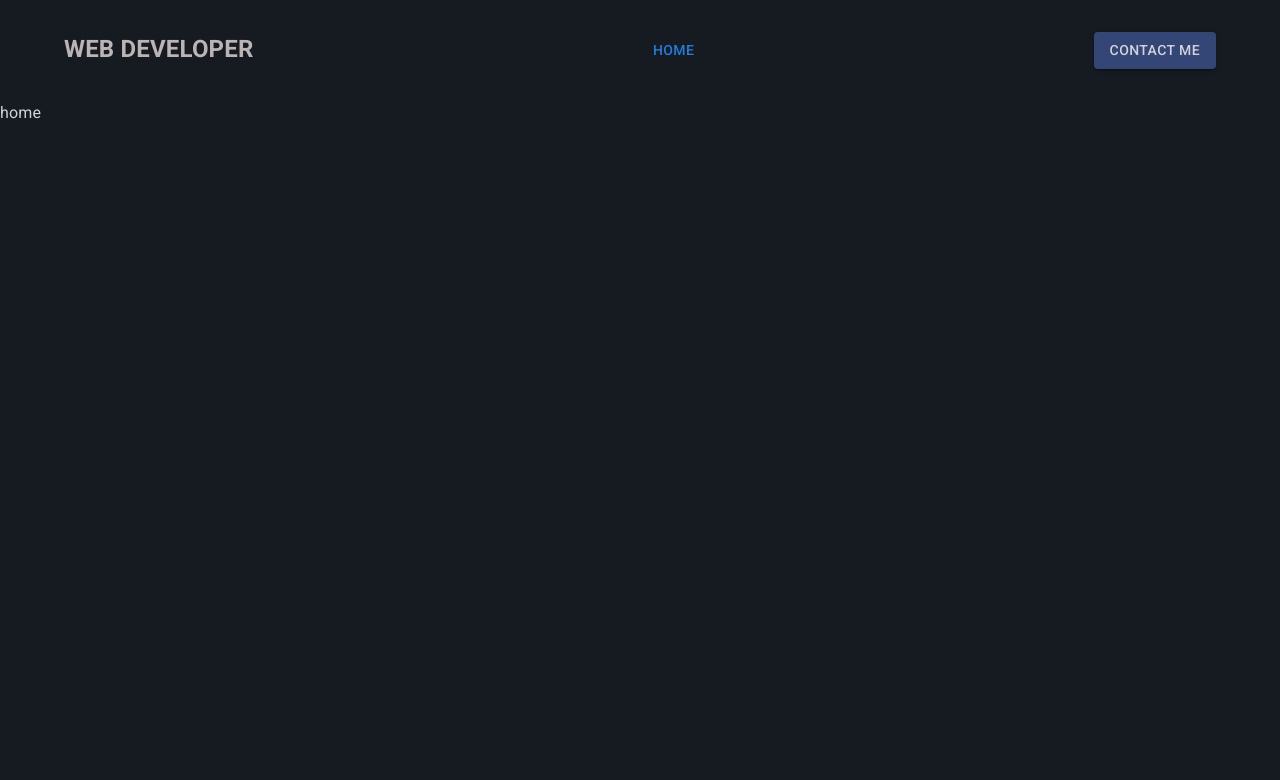
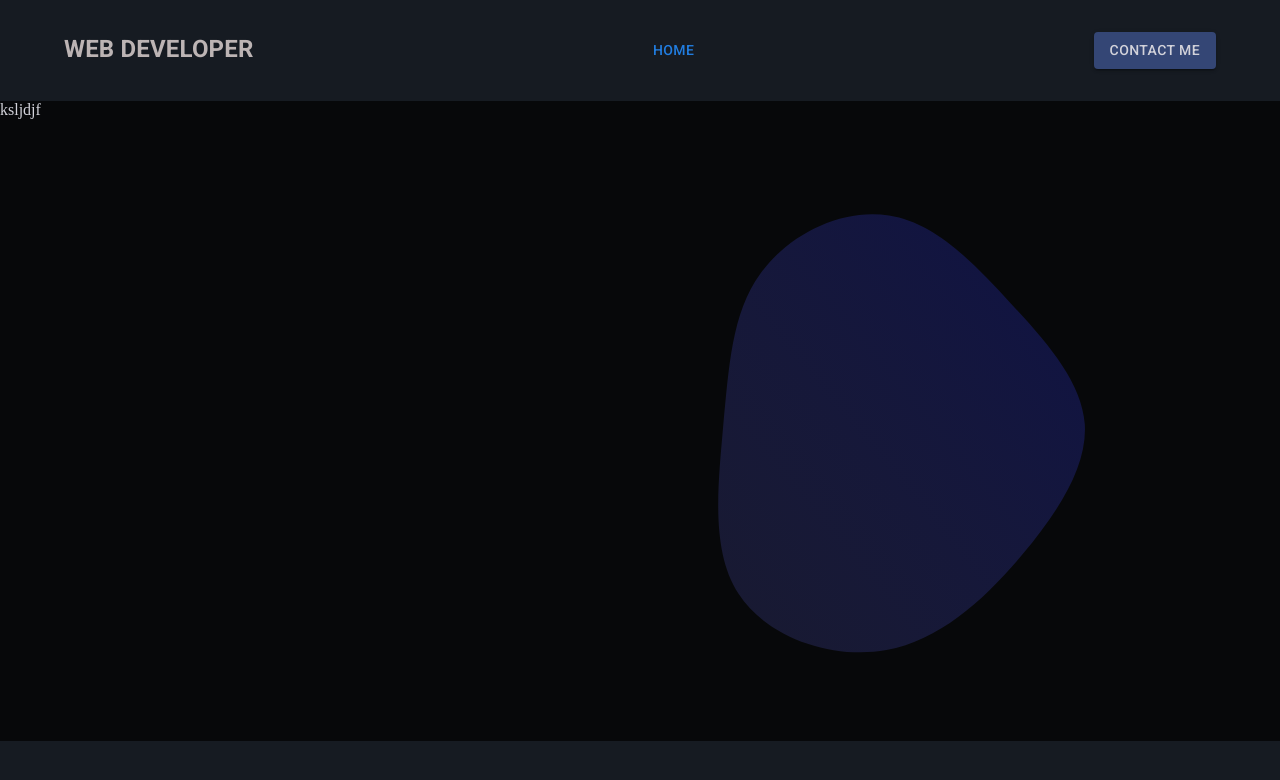
Before and after one commit to nairo-mudumane/react-portfolio-app, a React (Vite) app: page / in a window 1280 px wide. Shown: the top 780 px of the page. Built offline with nearby package versions, Linux system fonts and the light colour scheme.

Commit message:
created a landing layout

```diff
--- /dev/null
+++ b/src/pages/Home/Landing.tsx
@@ -0,0 +1,12 @@
+import { Box } from "@mui/material";
+import { StyledLanding } from "./styles";
+
+export function Landing() {
+    return (
+        <StyledLanding>
+            <Box className="content">
+                <p>ksljdjf</p>
+            </Box>
+        </StyledLanding>
+    );
+}
--- a/src/pages/Home/index.tsx
+++ b/src/pages/Home/index.tsx
@@ -1,11 +1,10 @@
-import { Box, Typography } from "@mui/material";
-import { Text, Title } from "../../components";
+import { Landing } from "./Landing";
 import { StyledHome } from "./styles";
 
 export function Home() {
     return (
         <StyledHome>
-            <Text>home</Text>
+            <Landing />
         </StyledHome>
     );
 }
--- a/src/pages/Home/styles.ts
+++ b/src/pages/Home/styles.ts
@@ -1,4 +1,5 @@
 import styled from "styled-components";
+import blur1 from "../../assets/images/blur1.svg";
 
 export const StyledHome = styled.div`
     .banner {
@@ -9,3 +10,24 @@ export const StyledHome = styled.div`
         }
     }
 `;
+
+export const StyledLanding = styled.div`
+    background-color: rgba(0, 0, 0, 0.7);
+
+    width: 100%;
+    height: 80vh;
+    position: relative;
+
+    &::before {
+        content: "";
+        width: 100%;
+        height: 100%;
+        position: absolute;
+
+        background: url(${blur1}), transparent;
+        background-size: 50%;
+        background-repeat: no-repeat;
+        background-position-x: 90%;
+        background-position-y: 10%;
+    }
+`;
--- a/src/pages/index.ts
+++ b/src/pages/index.ts
@@ -1,2 +1 @@
-export { default as UnderMaintence } from "./UnderMaintence";
 export * from "./Home";
```
Also changed, not shown: src/assets/images/blur1.svg (added).
